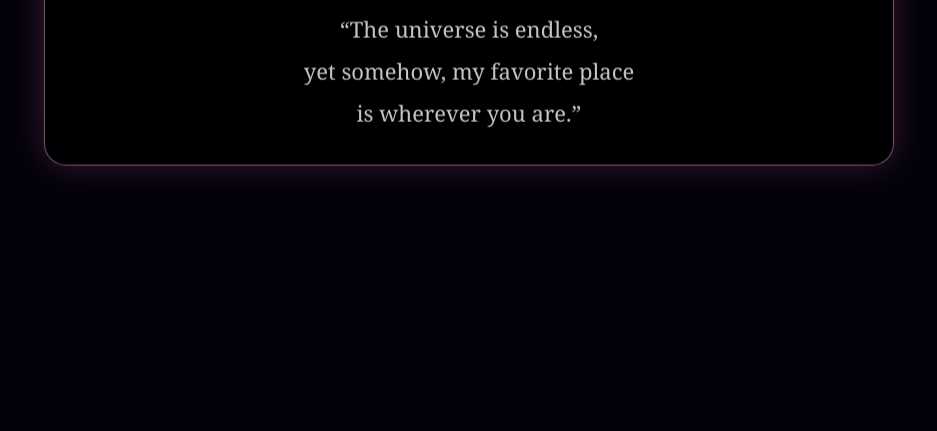
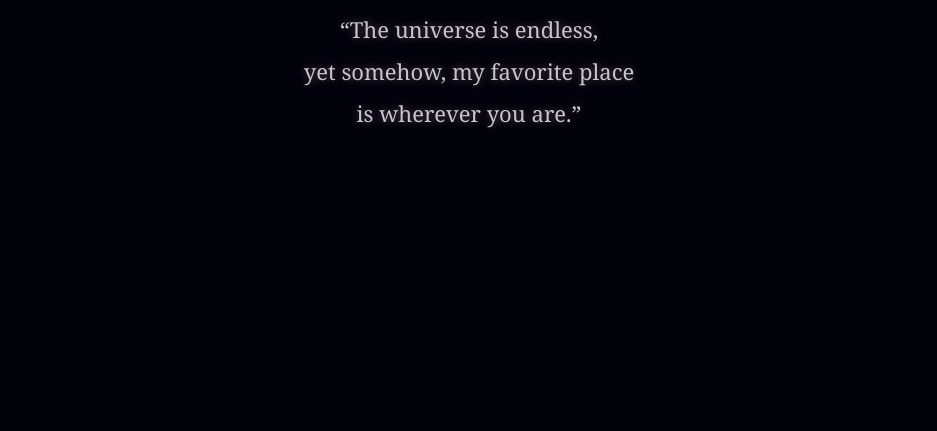
Before and after one commit to rifat014073-sudo/the-most-beautiful-chapter, a plain HTML site: page page2.html in a window 1280 px wide. Shown: the part 369-800 px from the top of the page, without its empty margins (171-1108 px from the left). Drawn offline with nearby package versions, Linux system fonts and the light colour scheme.

Commit message:
Update galaxy.css

```diff
--- a/galaxy.css
+++ b/galaxy.css
@@ -36,15 +36,14 @@ body {
 
 .message {
     position: absolute;
-    width: min(90%, 850px);
-    padding: 30px;
-    border-radius: 22px;
-    background: rgba(0, 0, 0, 0.94);
-    border: 1px solid rgba(255, 182, 217, 0.6);
-    box-shadow: 0 0 35px rgba(255, 105, 180, 0.3);
-    backdrop-filter: blur(12px);
-    -webkit-backdrop-filter: blur(12px);
+    width: 100%;
+    padding: 15px;
     opacity: 0;
+    background: transparent;
+    border: none;
+    box-shadow: none;
+    backdrop-filter: none;
+    -webkit-backdrop-filter: none;
     animation: showMessage 6s ease forwards;
 }
 
@@ -52,7 +51,7 @@ body {
     font-family: Georgia, serif;
     font-size: clamp(28px, 5vw, 48px);
     font-weight: normal;
-    color: #FFB6D9 !important;
+    color: #FFB6D9;
     text-shadow: 0 0 12px #FF69B4;
     margin-bottom: 25px;
 }
@@ -61,8 +60,8 @@ body {
     font-family: Georgia, serif;
     font-size: clamp(15px, 2.5vw, 22px);
     line-height: 1.9;
-    color: #FFFFFF !important;
-    text-shadow: none;
+    color: #FFFFFF;
+    text-shadow: 0 0 8px rgba(255, 182, 217, 0.5);
 }
 
 .message.second {
@@ -77,7 +76,7 @@ body {
     font-family: Georgia, serif;
     font-weight: normal;
     font-size: clamp(27px, 5vw, 46px);
-    color: #FFB6D9 !important;
+    color: #FFB6D9;
     text-shadow: 0 0 15px #FF69B4;
 }
 
```
